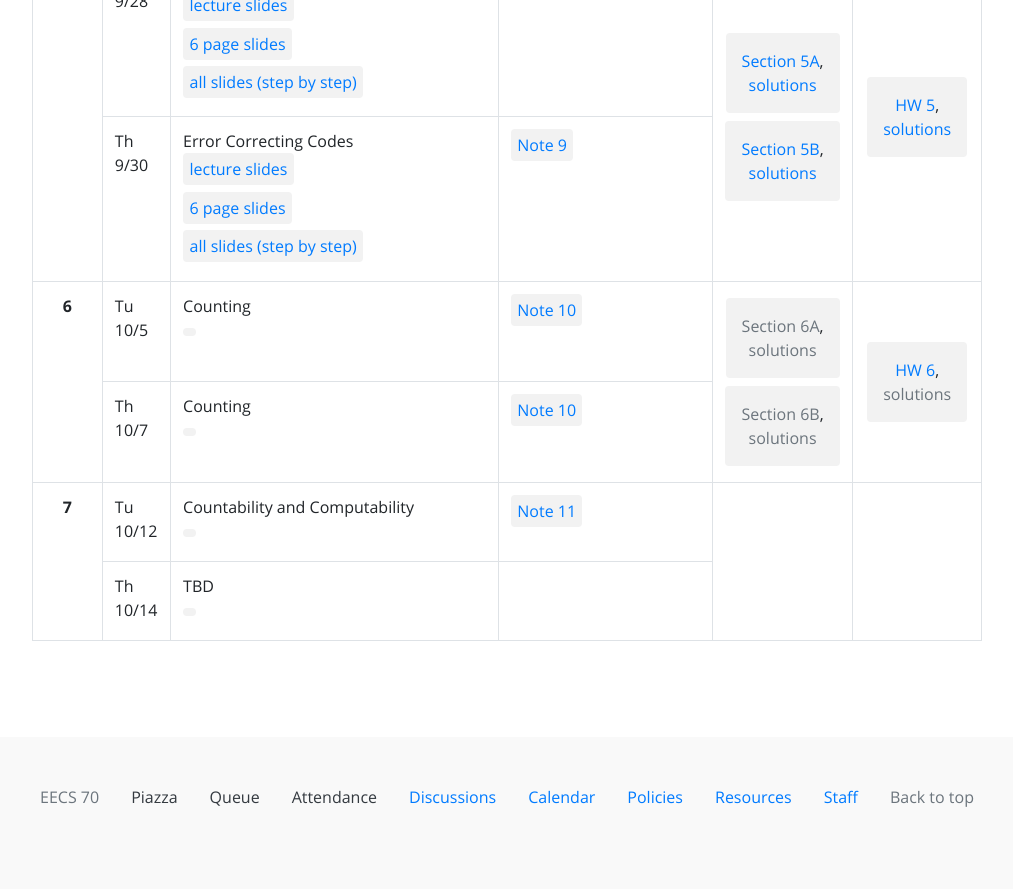
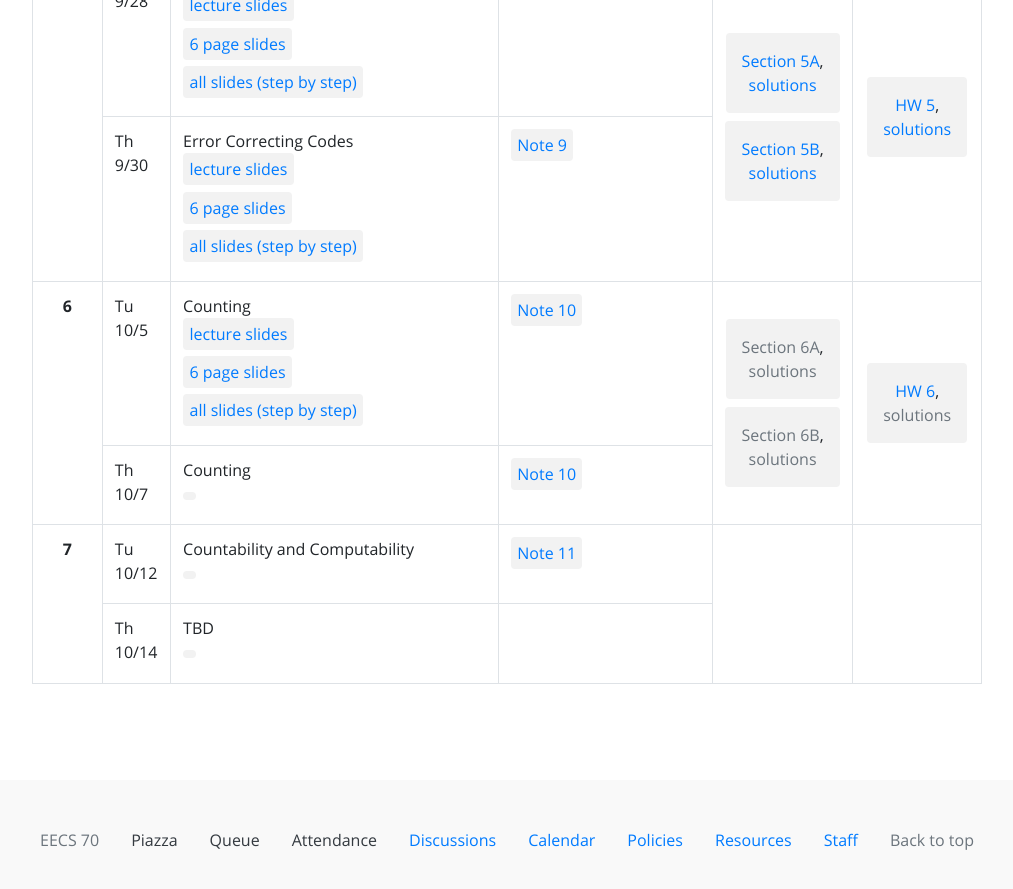
Before and after one commit to tsgoten/cs70-website, a Jekyll site: the page built from index.html, in a window 1280 px wide and 900 px high, scrolled down 1972 px. Shown: the top 889 px of the window, without its empty margins (133-1146 px from the left). Built offline with Jekyll 4.4.1, drawn with Linux system fonts in a browser that asks for light colours; before the commit the page ends 2829 px from its top, so only the background shows below that.

Commit message:
lecture 12 slides

```diff
--- a/_data/materials/week_6.yml
+++ b/_data/materials/week_6.yml
@@ -7,8 +7,12 @@
   password:
   mirror:
   resources:
-      - name:
-        url:
+      - name: lecture slides
+        url: assets/lec/lec-12-handout.pdf
+      - name: 6 page slides
+        url: assets/lec/lec-12-6up.pdf
+      - name: all slides (step by step)
+        url: assets/lec/lec-12.pdf
 - type: lec
   date: "10/7"
   week: 6
```
Also changed, not shown: 3 other files.
